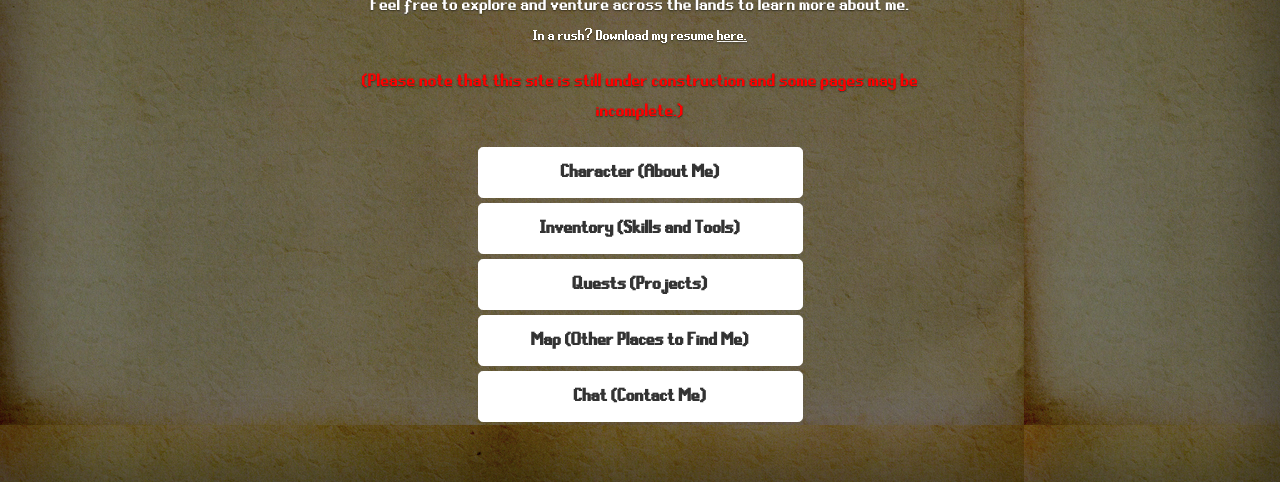
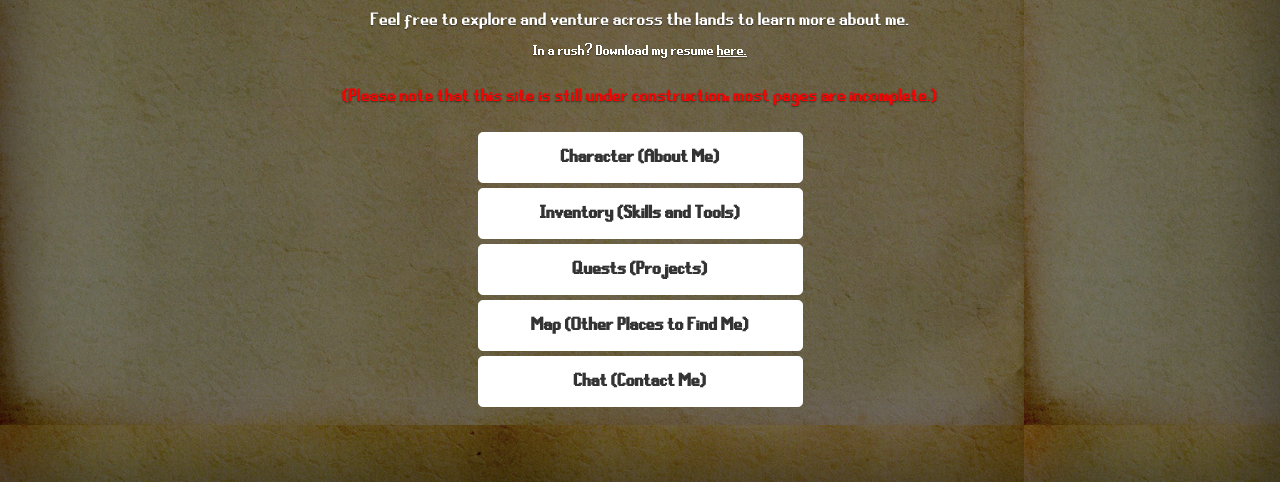
Before and after one commit to andrewdnguyen/andrewdnguyen.github.io, a plain HTML site: page index.html in a window 1280 px wide. Shown: the part 318-800 px from the top of the page. Drawn offline with nearby package versions, Linux system fonts and the light colour scheme; a script that the page names is missing; files whose address does not match are found by name.

Commit message:
minor fixes

```diff
--- a/index.html
+++ b/index.html
@@ -36,7 +36,7 @@
             <h1 class="cover-heading">Hi and welcome to my website!</h1>
             <p class="lead">Feel free to explore and venture across the lands to learn more about me. <br>
             <small>In a rush? Download my resume <a href="./pdf/Latest Resume.pdf" target="_blank" style="text-decoration:underline">here.</a></small></p>
-            <p class="lead" style="color:red">(Please note that this site is still under construction and some pages may be incomplete.)</p>
+            <p class="lead" style="color:red">(Please note that this site is still under construction, most pages are incomplete.)</p>
             <p class="lead">
               <a href="character.html" class="btn btn-lg btn-secondary home-button">Character (About Me)</a>
               <br>
```
